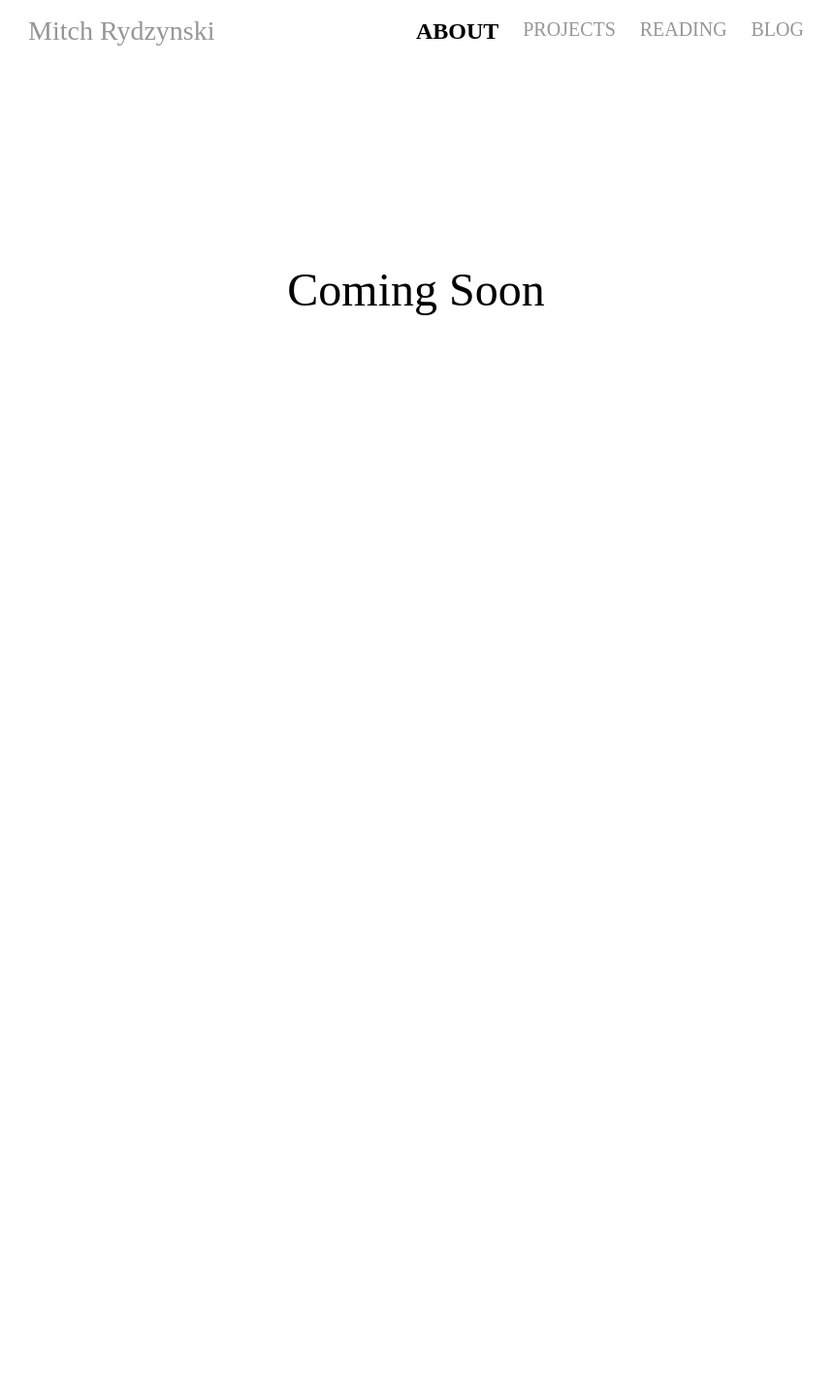
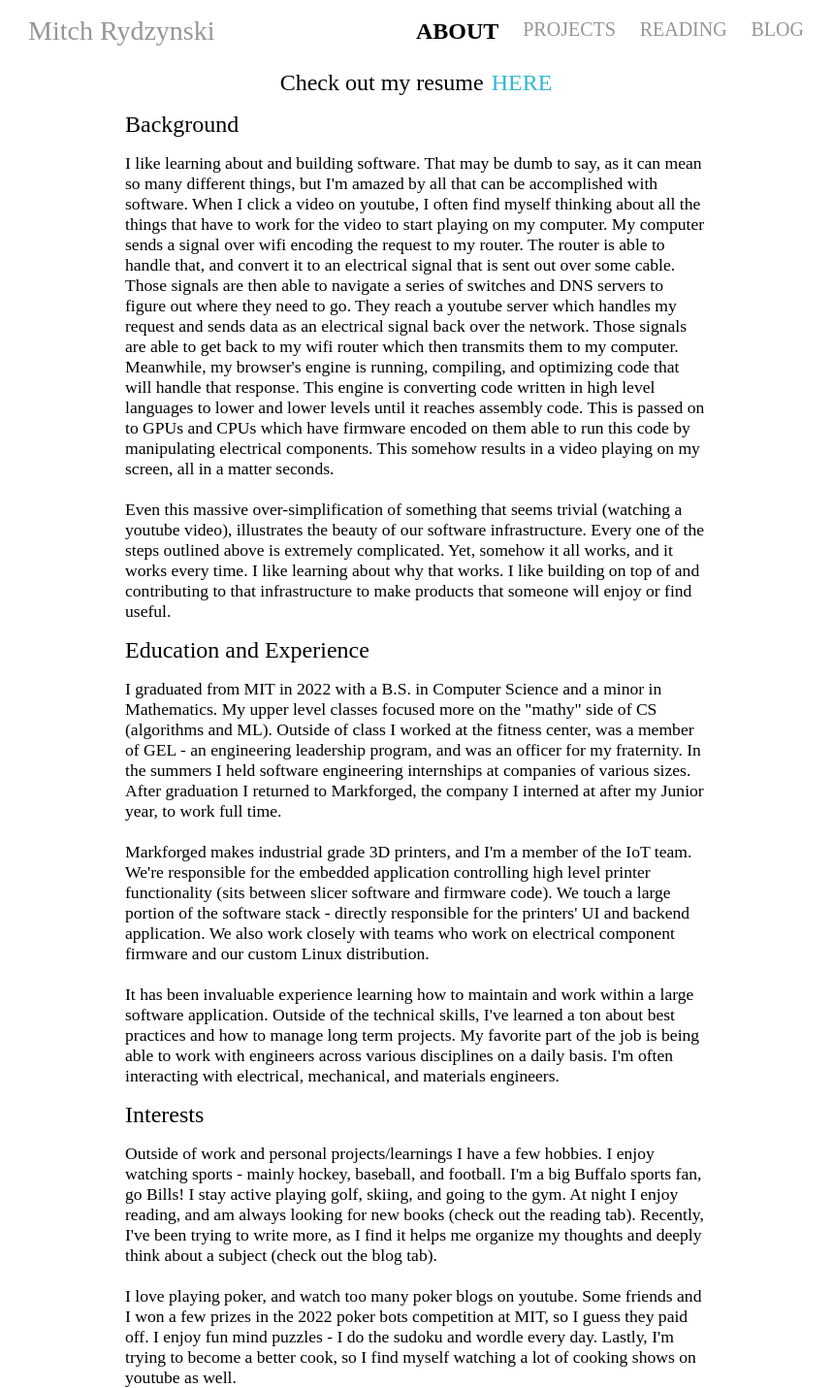
Before and after one commit to rydzynskim/rydzynskim.github.io, a React app: page /#/about in a window 1280 px wide. Shown: the whole page at 97% size, without its empty margins (211-1070 px from the left). Before the commit the page ends 800 px from the top, so only its background shows below. Built offline with nearby package versions, Linux system fonts and the light colour scheme; the HTML template or start-up script is replaced by a standard one.

Commit message:
first pass at about and projects tabs

```diff
--- a/src/pages/about/page.tsx
+++ b/src/pages/about/page.tsx
@@ -1,21 +1,43 @@
 import React from 'react';
 import { createUseStyles } from 'react-jss';
+import { blue } from '../../common/colors';
+import MitchRydzynskiResume from '../../common/pdfs/MitchRydzynskiResume.pdf';
 
 const useStyles = createUseStyles({
   container: {
     height: '100%',
     display: 'flex',
     flexDirection: 'column',
+    alignItems: 'center',
   },
-  infoContainer: {
-    flex: 2,
+  resumeContainer: {
+    width: '600px',
+    marginTop: '1.5rem',
     display: 'flex',
-    alignItems: 'center',
+    flexDirection: 'row',
     justifyContent: 'center',
-    fontSize: '3rem',
   },
-  spacer: {
-    flex: 1,
+  resumeText: {
+    fontSize: '1.5rem',
+    marginRight: '0.5rem',
+  },
+  resumeLink: {
+    color: blue,
+    textDecoration: 'none',
+    fontSize: '1.5rem',
+  },
+  sectionHeaderText: {
+    fontSize: '1.5rem',
+  },
+  sectionContentText: {
+    fontSize: '1.1rem',
+    marginTop: '1rem',
+  },
+  sectionContainer: {
+    display: 'flex',
+    flexDirection: 'column',
+    marginTop: '1rem',
+    width: '600px',
   },
 });
 
@@ -23,8 +45,101 @@ function About(): React.ReactElement {
   const classes = useStyles();
   return (
     <div className={classes.container}>
-      <div className={classes.infoContainer}>Coming Soon</div>
-      <div className={classes.spacer} />
+      <div className={classes.resumeContainer}>
+        <div className={classes.resumeText}>Check out my resume</div>
+        <a
+          className={classes.resumeLink}
+          href={MitchRydzynskiResume}
+          target="_blank"
+          rel="noopener noreferrer"
+        >
+          HERE
+        </a>
+      </div>
+      <div className={classes.sectionContainer}>
+        <div className={classes.sectionHeaderText}>Background</div>
+        <div className={classes.sectionContentText}>
+          I like learning about and building software. That may be dumb to say,
+          as it can mean so many different things, but I&apos;m amazed by all
+          that can be accomplished with software. When I click a video on
+          youtube, I often find myself thinking about all the things that have
+          to work for the video to start playing on my computer. My computer
+          sends a signal over wifi encoding the request to my router. The router
+          is able to handle that, and convert it to an electrical signal that is
+          sent out over some cable. Those signals are then able to navigate a
+          series of switches and DNS servers to figure out where they need to
+          go. They reach a youtube server which handles my request and sends
+          data as an electrical signal back over the network. Those signals are
+          able to get back to my wifi router which then transmits them to my
+          computer. Meanwhile, my browser&apos;s engine is running, compiling,
+          and optimizing code that will handle that response. This engine is
+          converting code written in high level languages to lower and lower
+          levels until it reaches assembly code. This is passed on to GPUs and
+          CPUs which have firmware encoded on them able to run this code by
+          manipulating electrical components. This somehow results in a video
+          playing on my screen, all in a matter seconds.
+          <br />
+          <br />
+          Even this massive over-simplification of something that seems trivial
+          (watching a youtube video), illustrates the beauty of our software
+          infrastructure. Every one of the steps outlined above is extremely
+          complicated. Yet, somehow it all works, and it works every time. I
+          like learning about why that works. I like building on top of and
+          contributing to that infrastructure to make products that someone will
+          enjoy or find useful.
+        </div>
+      </div>
+      <div className={classes.sectionContainer}>
+        <div className={classes.sectionHeaderText}>
+          Education and Experience
+        </div>
+        <div className={classes.sectionContentText}>
+          I graduated from MIT in 2022 with a B.S. in Computer Science and a
+          minor in Mathematics. My upper level classes focused more on the
+          &quot;mathy&quot; side of CS (algorithms and ML). Outside of class I
+          worked at the fitness center, was a member of GEL - an engineering
+          leadership program, and was an officer for my fraternity. In the
+          summers I held software engineering internships at companies of
+          various sizes. After graduation I returned to Markforged, the company
+          I interned at after my Junior year, to work full time.
+          <br />
+          <br />
+          Markforged makes industrial grade 3D printers, and I&apos;m a member
+          of the IoT team. We&apos;re responsible for the embedded application
+          controlling high level printer functionality (sits between slicer
+          software and firmware code). We touch a large portion of the software
+          stack - directly responsible for the printers&apos; UI and backend
+          application. We also work closely with teams who work on electrical
+          component firmware and our custom Linux distribution.
+          <br />
+          <br />
+          It has been invaluable experience learning how to maintain and work
+          within a large software application. Outside of the technical skills,
+          I&apos;ve learned a ton about best practices and how to manage long
+          term projects. My favorite part of the job is being able to work with
+          engineers across various disciplines on a daily basis. I&apos;m often
+          interacting with electrical, mechanical, and materials engineers.
+        </div>
+      </div>
+      <div className={classes.sectionContainer}>
+        <div className={classes.sectionHeaderText}>Interests</div>
+        <div className={classes.sectionContentText}>
+          Outside of work and personal projects/learnings I have a few hobbies.
+          I enjoy watching sports - mainly hockey, baseball, and football.
+          I&apos;m a big Buffalo sports fan, go Bills! I stay active playing
+          golf, skiing, and going to the gym. At night I enjoy reading, and am
+          always looking for new books (check out the reading tab). Recently,
+          I&apos;ve been trying to write more, as I find it helps me organize my
+          thoughts and deeply think about a subject (check out the blog tab).
+          <br />
+          <br />I love playing poker, and watch too many poker blogs on youtube.
+          Some friends and I won a few prizes in the 2022 poker bots competition
+          at MIT, so I guess they paid off. I enjoy fun mind puzzles - I do the
+          sudoku and wordle every day. Lastly, I&apos;m trying to become a
+          better cook, so I find myself watching a lot of cooking shows on
+          youtube as well.
+        </div>
+      </div>
     </div>
   );
 }
--- a/src/pages/projects/page.tsx
+++ b/src/pages/projects/page.tsx
@@ -6,13 +6,15 @@ const useStyles = createUseStyles({
     height: '100%',
     display: 'flex',
     flexDirection: 'column',
+    alignItems: 'center',
   },
   infoContainer: {
+    width: '600px',
     flex: 2,
     display: 'flex',
     alignItems: 'center',
     justifyContent: 'center',
-    fontSize: '3rem',
+    fontSize: '1.5rem',
   },
   spacer: {
     flex: 1,
@@ -23,7 +25,11 @@ function Projects(): React.ReactElement {
   const classes = useStyles();
   return (
     <div className={classes.container}>
-      <div className={classes.infoContainer}>Coming Soon</div>
+      <div className={classes.infoContainer}>
+        I&apos;ll update this page soon when I finish a project worth sharing.
+        Recently I&apos;ve been playing around with a stock classifier CNN and
+        my own programming language interpreter.
+      </div>
       <div className={classes.spacer} />
     </div>
   );
```
Also changed, not shown: 3 other files (tests, documents, lock files or other folders).
